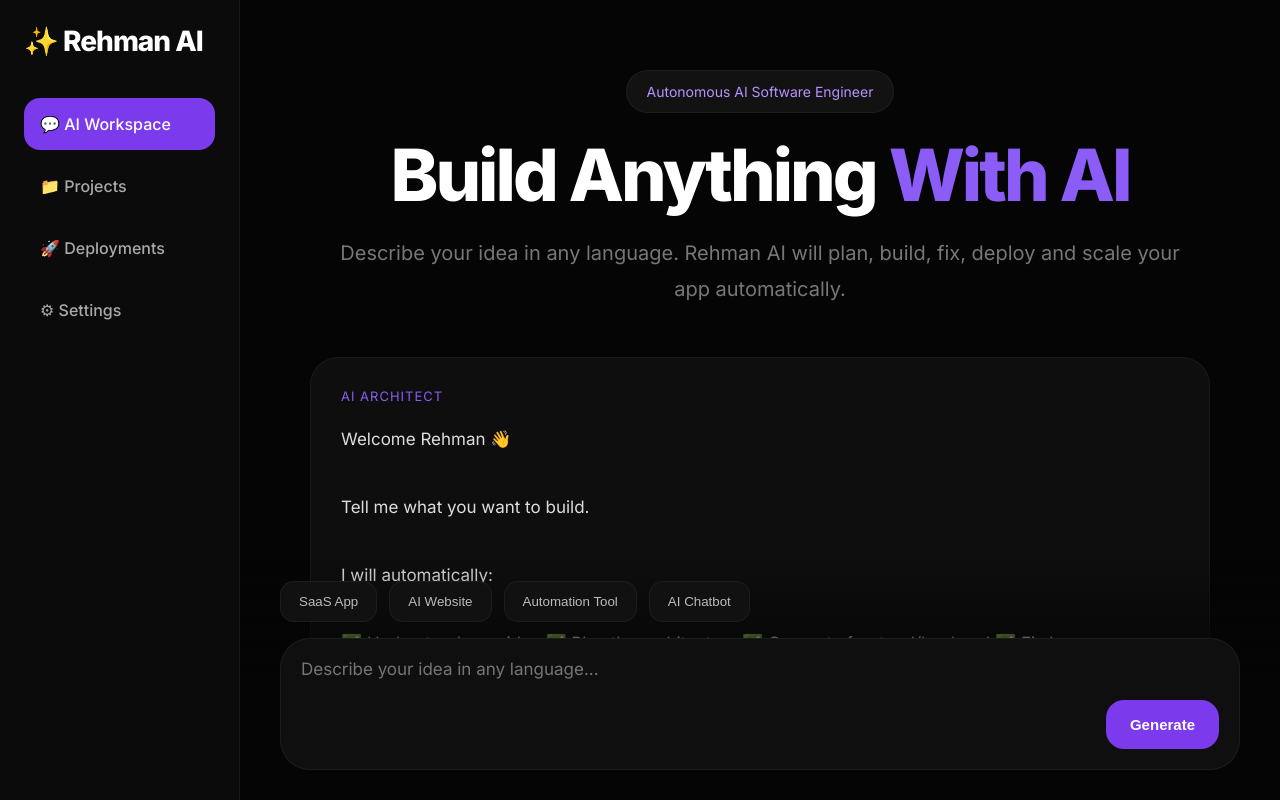
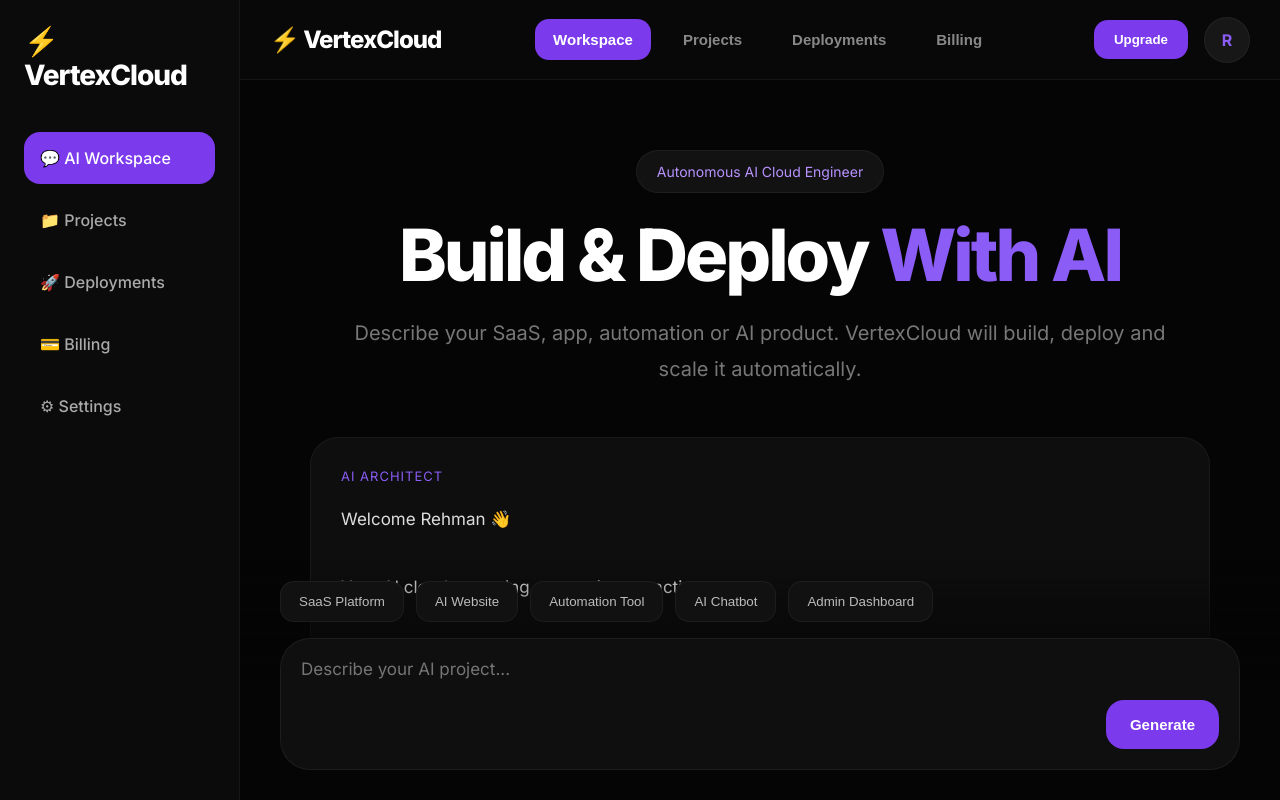
Before and after one commit to saifihaji3765-cmd/rehman-cloud, a website with bundled scripts: page client/index.html in a window 1280 px wide. Built offline with nearby package versions, Linux system fonts and the light colour scheme.

Commit message:
Update index.html

```diff
--- a/client/index.html
+++ b/client/index.html
@@ -11,7 +11,7 @@
   />
 
   <title>
-    Rehman AI OS
+    VertexCloud AI
   </title>
 
   <!-- FONT -->
@@ -43,20 +43,16 @@
 
 <body>
 
-  <!-- =========================
-       APP
-  ========================== -->
+  <!-- APP -->
 
   <div class="app">
 
-    <!-- =========================
-         SIDEBAR
-    ========================== -->
+    <!-- SIDEBAR -->
 
     <aside class="sidebar">
 
       <div class="logo">
-        ✨ Rehman AI
+        ⚡ VertexCloud
       </div>
 
       <div class="menu">
@@ -74,6 +70,10 @@
         </div>
 
         <div class="menu-item">
+          💳 Billing
+        </div>
+
+        <div class="menu-item">
           ⚙ Settings
         </div>
 
@@ -81,40 +81,40 @@
 
     </aside>
 
-    <!-- =========================
-         MAIN
-    ========================== -->
+    <!-- MAIN -->
 
     <main class="main">
 
-      <!-- =========================
-           HERO
-      ========================== -->
+      <!-- NAVBAR -->
+
+      <div id="navbarContainer"></div>
+
+      <!-- HERO -->
 
       <section class="hero">
 
         <div class="badge">
-          Autonomous AI Software Engineer
+          Autonomous AI Cloud Engineer
         </div>
 
         <h1>
-          Build Anything
+          Build &
+          Deploy
           <span>
             With AI
           </span>
         </h1>
 
         <p>
-          Describe your idea in any language.
-          Rehman AI will plan, build,
-          fix, deploy and scale your app automatically.
+          Describe your SaaS, app,
+          automation or AI product.
+          VertexCloud will build,
+          deploy and scale it automatically.
         </p>
 
       </section>
 
-      <!-- =========================
-           CHAT AREA
-      ========================== -->
+      <!-- CHAT -->
 
       <section
         class="chat-area"
@@ -133,19 +133,21 @@
 
             <br /><br />
 
-            Tell me what you want to build.
+            Your AI cloud operating system
+            is now active.
 
             <br /><br />
 
-            I will automatically:
+            I can:
 
             <br /><br />
 
-            ✅ Understand your idea
-            ✅ Plan the architecture
-            ✅ Generate frontend/backend
-            ✅ Fix bugs automatically
-            ✅ Prepare deployment
+            ✅ Generate fullstack apps
+            ✅ Create SaaS platforms
+            ✅ Deploy to cloud
+            ✅ Connect domains
+            ✅ Configure Docker
+            ✅ Scale infrastructure
 
           </div>
 
@@ -153,9 +155,7 @@
 
       </section>
 
-      <!-- =========================
-           INPUT AREA
-      ========================== -->
+      <!-- INPUT -->
 
       <section class="input-wrapper">
 
@@ -164,7 +164,7 @@
         <div class="quick-actions">
 
           <button class="quick-btn">
-            SaaS App
+            SaaS Platform
           </button>
 
           <button class="quick-btn">
@@ -179,6 +179,10 @@
             AI Chatbot
           </button>
 
+          <button class="quick-btn">
+            Admin Dashboard
+          </button>
+
         </div>
 
         <!-- INPUT -->
@@ -189,7 +193,7 @@
 
             id="promptInput"
 
-            placeholder="Describe your idea in any language..."
+            placeholder="Describe your AI project..."
 
           ></textarea>
 
@@ -209,7 +213,10 @@
 
   <!-- JS -->
 
-  <script src="app.js"></script>
+  <script
+    type="module"
+    src="app.js"
+  ></script>
 
 </body>
 </html>
```
